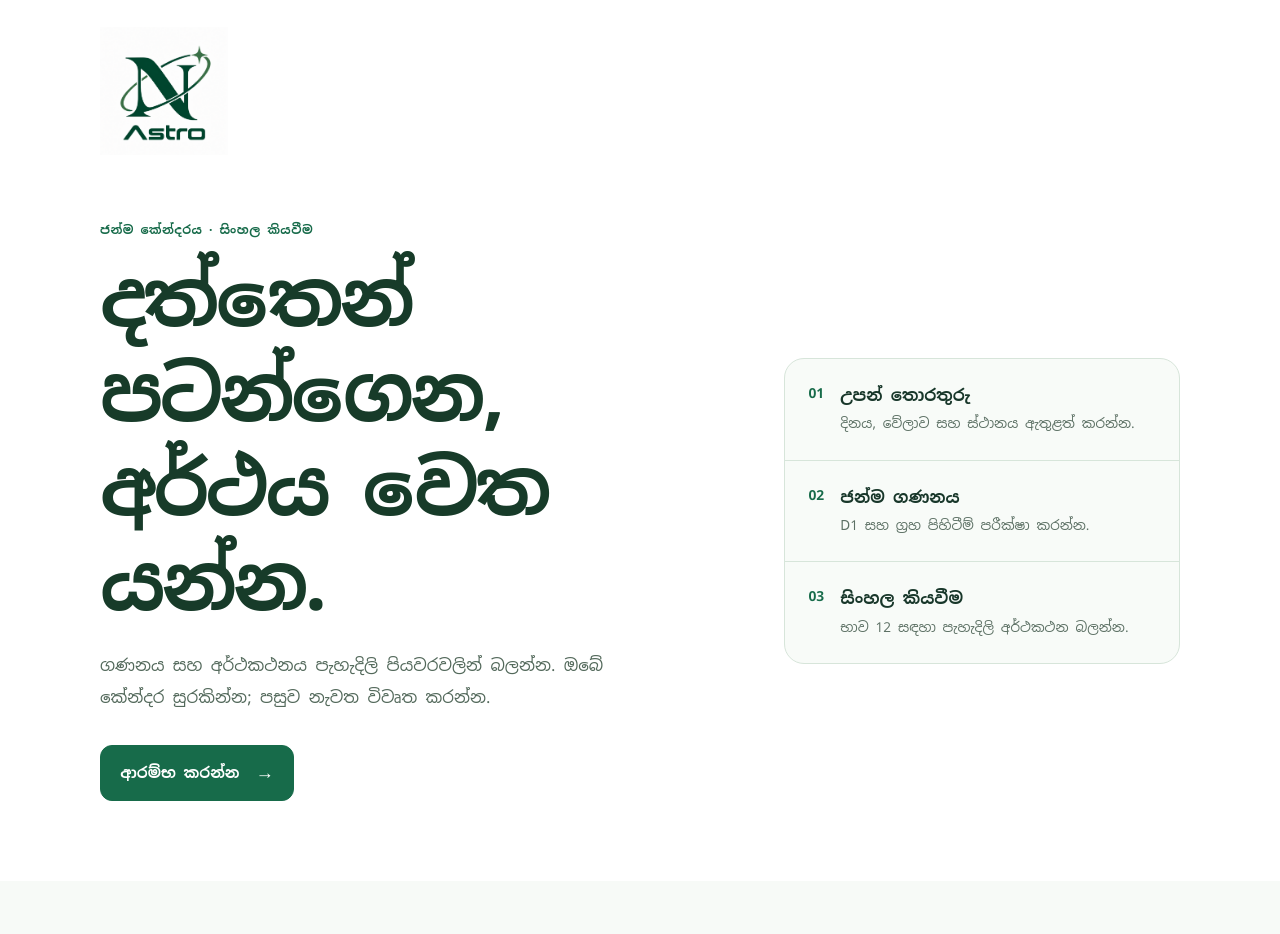
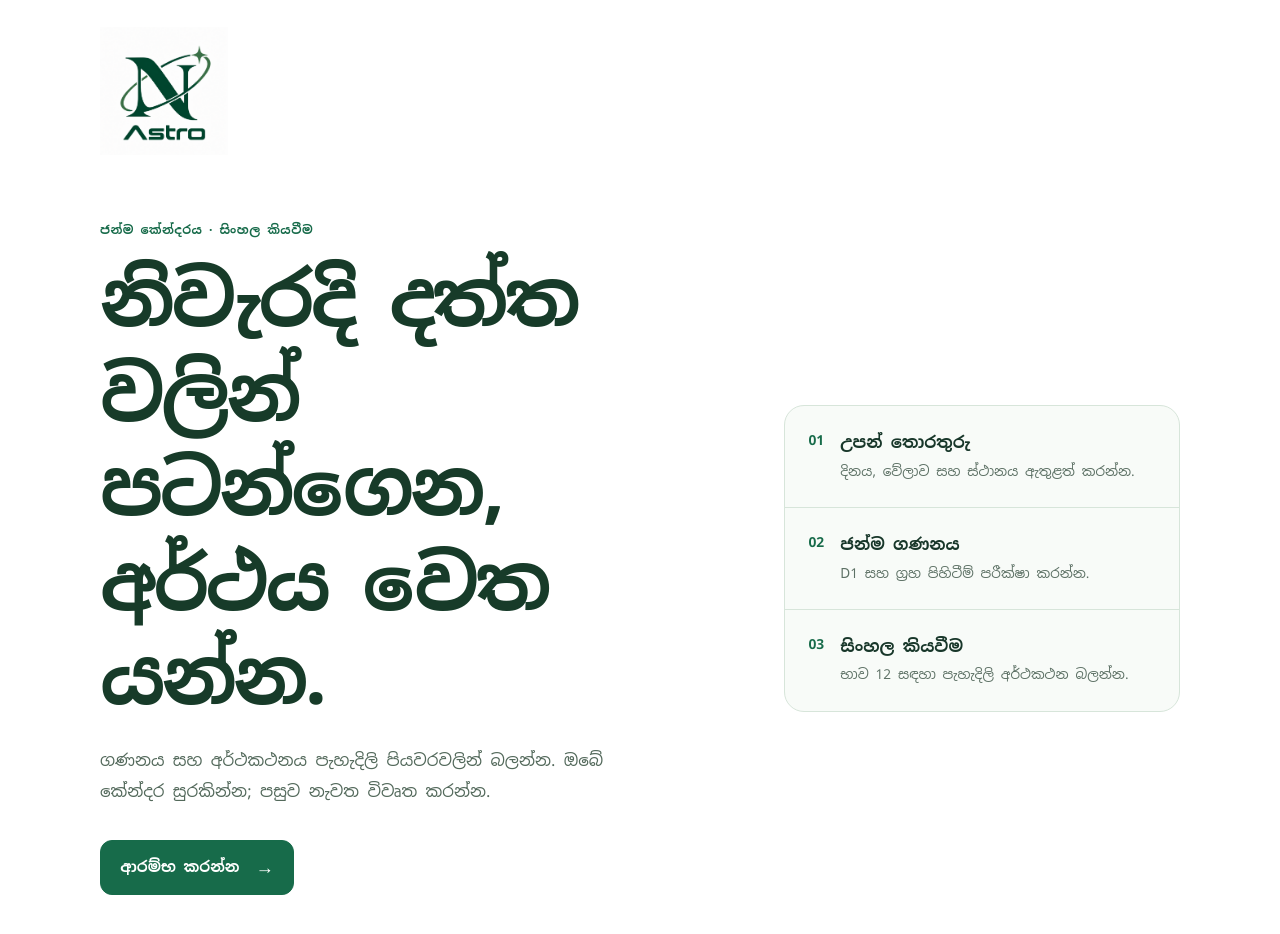
Before and after one commit to NipunSandaru91/NipunAstro, a Next.js app: page /welcome in a window 1280 px wide. Shown: the top 934 px of the page. Before the commit the page ends 881 px from the top, so only its background shows below. Built offline with nearby package versions, Linux system fonts and the light colour scheme.

Commit message:
fix: apply dashboard light theme and copy feedback

```diff
--- a/app/dashboard/page.tsx
+++ b/app/dashboard/page.tsx
@@ -41,7 +41,7 @@ export default async function Dashboard({ searchParams }: { searchParams: Promis
 
   return <>
     <AppNav active="dashboard" />
-    <main className="ref-app-shell">
+    <main className="ref-app-shell na-dashboard-shell">
       <div className="ref-app-main ref-dashboard">
         <div className="ref-dashboard-intro">
           <div>
--- a/app/light-theme.css
+++ b/app/light-theme.css
@@ -21,6 +21,7 @@ body { font-family: "Noto Sans Sinhala", "Iskoola Pota", system-ui, sans-serif;
 :focus-visible { outline: 2px solid var(--na-green); outline-offset: 3px; }
 
 .na-brand { display: inline-flex; align-items: center; gap: .7rem; color: var(--text); text-decoration: none; font-size: 1.25rem; font-weight: 750; letter-spacing: -.03em; }
+.na-entry-brand { width: fit-content; border: 1px solid #b9d8c3; border-radius: 22px; padding: 4px; }
 .na-brand img, .na-app-brand img { display: block; flex: none; }
 .na-overline { color: var(--na-green); font-size: .76rem; font-weight: 700; letter-spacing: .04em; }
 .na-button { display: inline-flex; min-height: 48px; align-items: center; justify-content: center; gap: 1rem; border: 1px solid var(--na-green); border-radius: 12px; background: var(--na-green); padding: .8rem 1.2rem; color: #fff; font-size: .94rem; font-weight: 700; text-decoration: none; cursor: pointer; }
@@ -63,6 +64,7 @@ body { font-family: "Noto Sans Sinhala", "Iskoola Pota", system-ui, sans-serif;
 
 /* Shared authenticated shell */
 .astro-shell, .ref-app-shell { background: var(--background); color: var(--text); }
+.ref-app-shell.na-dashboard-shell { min-height: calc(100svh - 58px); background: var(--background); color: var(--text); }
 .ref-app-shell { padding-bottom: calc(6.8rem + env(safe-area-inset-bottom)); }
 .ref-app-main { width: min(100%, 1100px); }
 .ref-app-header { border-color: var(--border); background: rgba(255,255,255,.96); }
--- a/app/page.tsx
+++ b/app/page.tsx
@@ -4,7 +4,7 @@ import BrandLogo from "@/app/components/brand-logo";
 export default function HomePage() {
   return <main className="na-entry">
     <div className="na-entry-inner">
-      <div className="na-brand"><BrandLogo /></div>
+      <div className="na-brand na-entry-brand"><BrandLogo /></div>
       <div className="na-entry-content">
         <p className="na-overline">ජ්‍යොතිෂ නිරීක්ෂණය</p>
         <h1>ඔබේ කේන්දරය,<br/>පැහැදිලිව කියවන්න.</h1>
--- a/app/welcome/page.tsx
+++ b/app/welcome/page.tsx
@@ -14,7 +14,7 @@ export default function WelcomePage() {
       <section className="na-welcome-layout">
         <div className="na-welcome-copy">
           <p className="na-overline">ජන්ම කේන්දරය · සිංහල කියවීම</p>
-          <h1>දත්තෙන් පටන්ගෙන,<br/>අර්ථය වෙත යන්න.</h1>
+          <h1>නිවැරදි දත්ත වලින් පටන්ගෙන,<br/>අර්ථය වෙත යන්න.</h1>
           <p>ගණනය සහ අර්ථකථනය පැහැදිලි පියවරවලින් බලන්න. ඔබේ කේන්දර සුරකින්න; පසුව නැවත විවෘත කරන්න.</p>
           <Link href="/login" className="na-button">ආරම්භ කරන්න <span aria-hidden="true">→</span></Link>
         </div>
```
